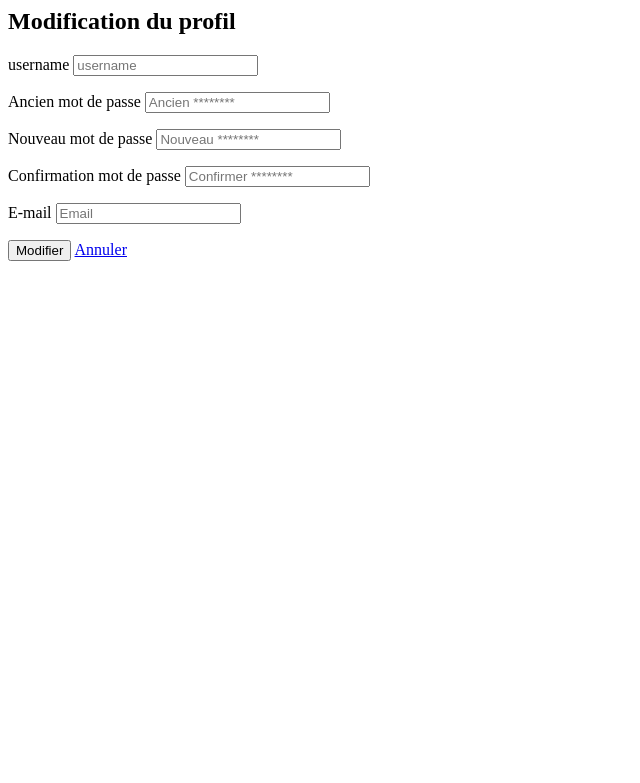
After one commit to alexisgruny/Projet-I-Was-here, a PHP site: page /view/userModifyForm.php in a window 1280 px wide. The commit adds this page. Shown: the top 783 px of the page, without its empty margins (0-640 px from the left). Run offline with PHP 8.4, Linux system fonts and the light colour scheme.

Commit message:
Modification d'un profile

```diff
--- a/view/SignInForm.php
+++ b/view/SignInForm.php
@@ -27,7 +27,7 @@
 
             <!-- Submit -->
             <button class="btn btn-primary btn-md" type="submit" name="signIn">S'inscrire</button>
-            <p class=""><?= isset($formErrorSignIn['execute']) ? $formErrorSignIn['execute'] : ''; ?></p>
+            <p class=""><?= isset($formErrorSignIn['submit']) ? $formErrorSignIn['submit'] : ''; ?></p>
         </form>
         <!-- Fin du formulaire d'inscription -->
     </div>
--- a/view/profilInfo.php
+++ b/view/profilInfo.php
@@ -5,6 +5,7 @@
                 <h1 class="">Profil</h1>
                 <p class="">Nom d'utilisateur : <?= $_SESSION['username'] ?></p>
                 <p class="">email : <?= $_SESSION['email'] ?><p>
+                <a href="/controller/modifyProfil.php">Modifier profil</a>
             </div>
         </div>
 </body>
--- /dev/null
+++ b/view/userModifyForm.php
@@ -0,0 +1,34 @@
+<body>
+                <!-- Formulaire de modification -->
+                <form method="post" class="">
+                                    <h2 class="">Modification du profil</h2>
+
+                    <label for="username">username</label>
+                    <input placeholder="username" class=""  id="username" type="text" name="username" value="<?= isset($getPassword->username) ? $getPassword->username : '' ?>" />
+                    <p class=""><?= isset($formErrorModify['username']) ? $formErrorModify['username'] : ''; ?></p>
+
+                    <label for="oldPassword">Ancien mot de passe</label>
+                    <input placeholder="Ancien ********" class=""  id="oldPassword" type="password" name="oldPassword" value="<?= isset($getPassword->oldPassword) ? $getPassword->oldPassword : '' ?>" />
+                    <p class=""><?= isset($formErrorModify['oldPassword']) ? $formErrorModify['oldPassword'] : ''; ?></p>
+
+                    <label for="newPassword">Nouveau mot de passe</label>
+                    <input placeholder="Nouveau ********" class=""  id="newPassword" type="password" name="newPassword" value="<?= isset($getPassword->newPassword) ? $getPassword->newPassword : '' ?>" />
+                    <p class=""><?= isset($formErrorModify['newPassword']) ? $formErrorModify['newPassword'] : ''; ?></p>
+
+                    <label for="passwordConfirm">Confirmation mot de passe</label>
+                    <input placeholder="Confirmer ********" class=""  id="passwordConfirm" type="password" name="passwordConfirm" value="<?= isset($getPassword->passwordConfirm) ? $getPassword->passwordConfirm : '' ?>" />
+                    <p class=""><?= isset($formErrorModify['passwordConfirm']) ? $formErrorModify['passwordConfirm'] : ''; ?></p>
+
+                    <label for="email">E-mail</label>
+                    <input placeholder="Email"  class=""  id="email" type="text" name="email" value="<?= isset($getPassword->email) ? $getPassword->email : '' ?>" />
+                    <p class=""><?= isset($formErrorModify['email']) ? $formErrorModify['email'] : ''; ?></p>
+
+                    <button class="" type="submit" name="modify">Modifier</button>
+                    <a class=""  href="profil.php">Annuler</a>
+                </form>
+                <?php if (isset($_POST['modify']) && (count($formErrorModify) == 0)) { ?>
+        <p class="">Votre modification a été prise en compte.</p>
+        <?php } ?>
+        </div>
+    </div>
+</body>
```
Also changed, not shown: controller/modifyProfil.php (added, +51 -0 lines), src/user.php (+21 -0 lines), view/navbar.php (+3 -7 lines).
